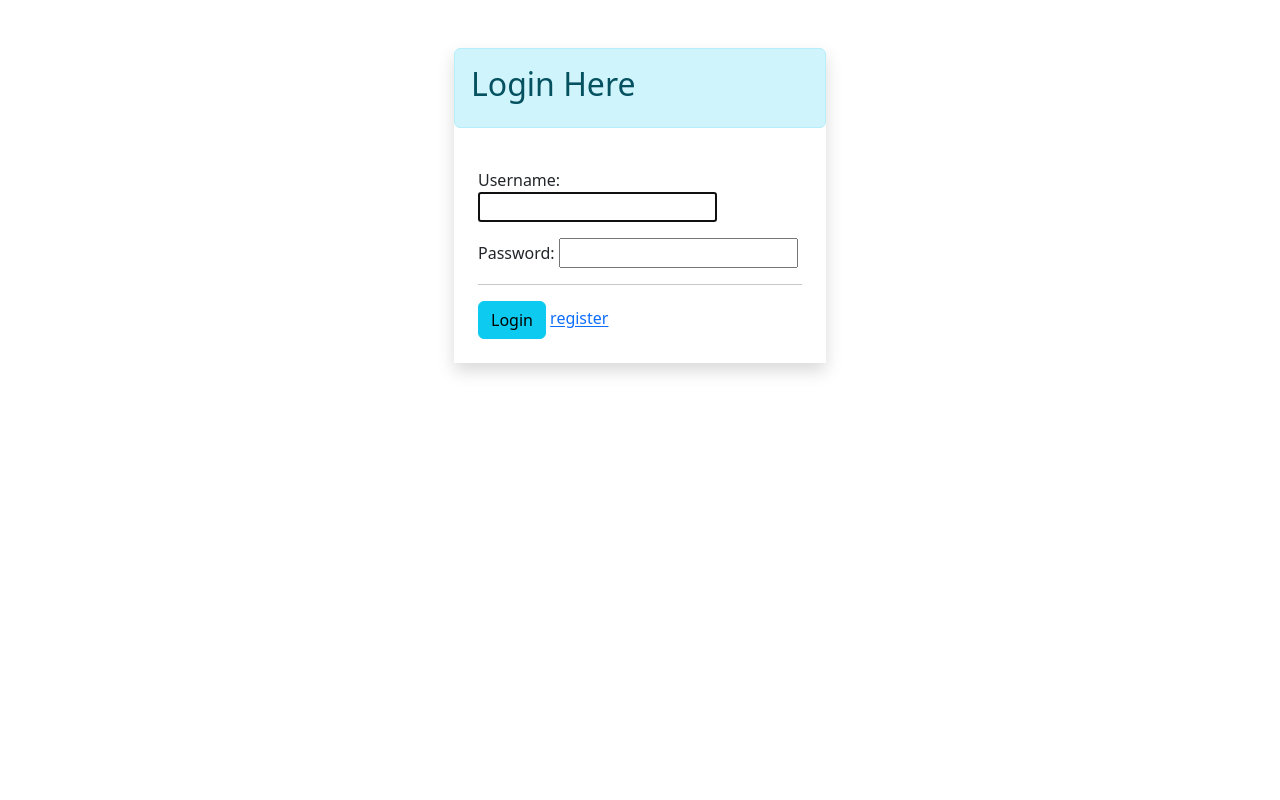
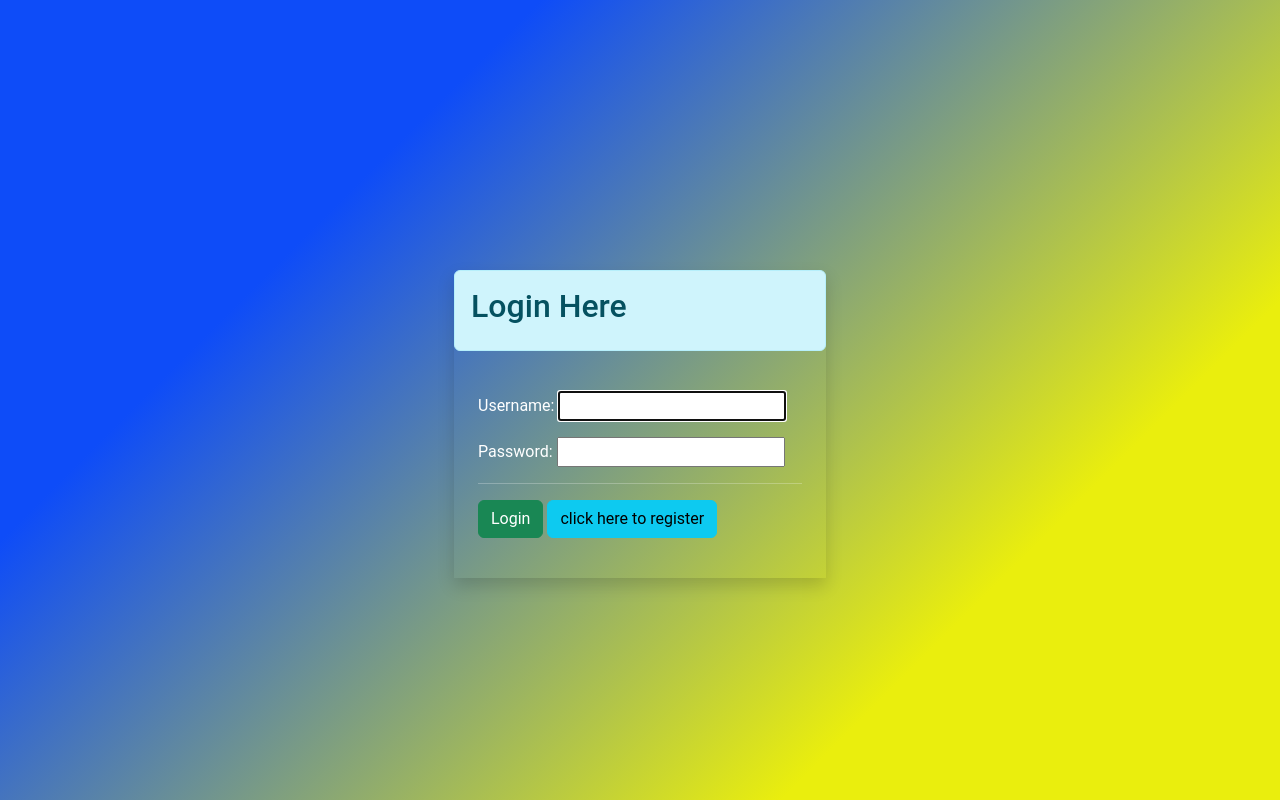
Before and after one commit to karthik-dasari/dsc-viit-team, a Django app: page /login/ in a window 1280 px wide. Run offline with Django 4.2, Linux system fonts and the light colour scheme; some libraries are stand-ins or nearby versions.

Commit message:
Update login.html

```diff
--- a/pm/app/templates/login.html
+++ b/pm/app/templates/login.html
@@ -1,8 +1,30 @@
-
+<!-- bootstrap CDN -->
+<link href="https://cdn.jsdelivr.net/npm/bootstrap@5.1.3/dist/css/bootstrap.min.css" rel="stylesheet">
+<script src="https://cdn.jsdelivr.net/npm/bootstrap@5.1.3/dist/js/bootstrap.bundle.min.js"></script>
+<!-- font awesome -->
+<script src="https://kit.fontawesome.com/31149d48b0.js" crossorigin="anonymous"></script>
+<meta charset="utf-8">
+  <meta name="viewport" content="width=device-width, initial-scale=1">
   {% extends 'base.html' %}
   {% block content %}
+  <style>
+    body {
+      background-color: #ecf3f5;
+      background-image: linear-gradient(315deg, #eaee0d 24%, #0e4cf8 74%);
+      color: white;
+      background-image="./de1c9e66e2d819537bc35c3b618a6576.jpg";
+      font-family: "Poppins", sans-serif;
+      min-height: 100vh;
+      width: 100%;
+      display: flex;
+      align-items: center;
+      justify-content: center;
+      font-family: 'Poppins', sans-serif !important;
+      font-family: 'Roboto', sans-serif !important;
+     }</style>
+  <body>
+  <div class="container pt-4">
 
-  <div class="container pt-4">
     <div class="col-lg-4 mx-auto shadow p-0 mt-4">
       <div class="alert alert-info">
         <h2>Login Here</h2>
@@ -12,10 +34,11 @@
           {% csrf_token %}
           {{form.as_p}}
           <hr>
-          <input type="submit" value="Login" class="btn btn-info">
-          <a href="/signup/">register</a>
+          <input type="submit" value="Login" class="btn btn-block btn glow-button btn-success">
+              <a href="/signup/" class="btn btn-block btn glow-button btn-info" ><h>click here to register</h></a>
         </form>
       </div>
     </div>
   </div>
+</body>
   {% endblock %}
```
